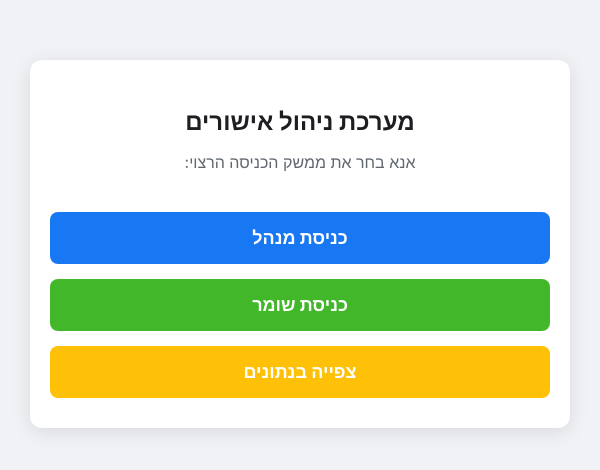
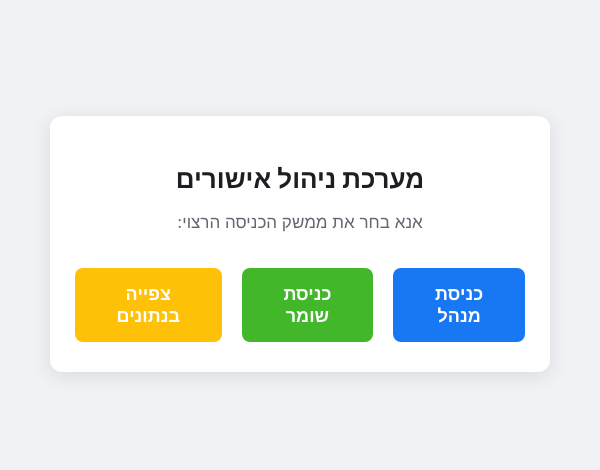
Before and after one commit to sirverz123-create/ApprovalsGui, a plain HTML site: page index.html in a window 600 px wide. Shown: the part 156-626 px from the top of the page. Drawn offline with Linux system fonts and the light colour scheme.

Commit message:
Update style.css
ResponseDebug

```diff
--- a/style.css
+++ b/style.css
@@ -4,52 +4,55 @@ body {
     display: flex;
     justify-content: center;
     align-items: center;
-    height: 100vh;
+    min-height: 100vh;
     margin: 0;
-    padding: 15px;
+    padding: 20px; /* Added padding for smaller screens */
     box-sizing: border-box;
 }
 
 .landing-container {
     text-align: center;
     background-color: white;
-    padding: 40px;
+    padding: 30px 25px; /* Adjusted padding */
     border-radius: 12px;
     box-shadow: 0 4px 20px rgba(0, 0, 0, 0.1);
     width: 100%;
-    max-width: 500px;
+    max-width: 450px;
 }
 
 h1 {
     color: #1c1e21;
     margin-bottom: 15px;
+    font-size: 26px; /* Slightly adjusted font size */
 }
 
 p {
     color: #606770;
-    font-size: 18px;
-    margin-bottom: 40px;
+    font-size: 17px;
+    margin-bottom: 35px;
 }
 
 .button-container {
     display: flex;
-    gap: 20px;
+    flex-direction: column; /* Stack buttons vertically by default */
+    gap: 15px; /* Spacing between buttons */
     justify-content: center;
 }
 
 .selection-button {
-    display: inline-block;
-    padding: 15px 30px;
+    display: block; /* Make buttons take full width */
+    padding: 15px 25px;
     font-size: 18px;
     font-weight: bold;
     text-decoration: none;
     border-radius: 8px;
     color: white;
     transition: transform 0.2s ease, box-shadow 0.2s ease;
+    box-sizing: border-box; /* Include padding in width calculation */
 }
 
 .selection-button:hover {
-    transform: translateY(-3px);
+    transform: translateY(-2px);
     box-shadow: 0 6px 12px rgba(0, 0, 0, 0.15);
 }
 
@@ -62,30 +65,18 @@ p {
 }
 
 .viewer-btn {
-    background-color: #ffc107; /* צבע צהוב */
+    background-color: #ffc107;
 }
 
-/* ===== התאמות למובייל ===== */
-@media (max-width: 600px) {
-    .landing-container {
-        padding: 30px 20px;
-    }
-
-    h1 {
-        font-size: 24px;
-    }
-
-    p {
-        font-size: 16px;
-    }
-
+/* Media query for wider screens */
+@media (min-width: 480px) {
     .button-container {
-        flex-direction: column; /* סידור הכפתורים בטור */
-        gap: 15px;
+        flex-direction: row; /* Buttons side-by-side on wider screens */
+        gap: 20px;
     }
 
     .selection-button {
-        width: 100%;
-        box-sizing: border-box;
+        display: inline-block;
+        width: auto;
     }
 }
```
